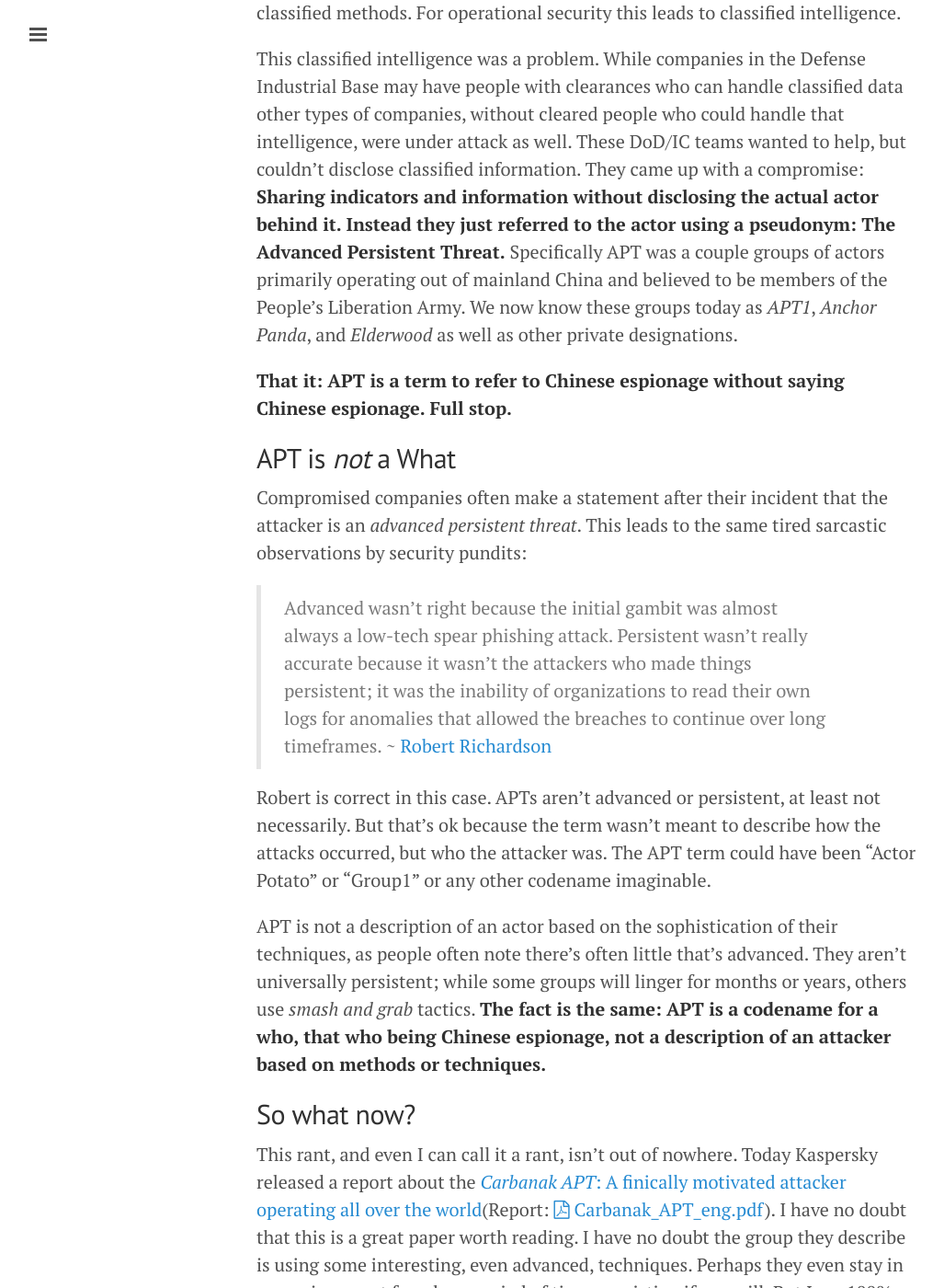
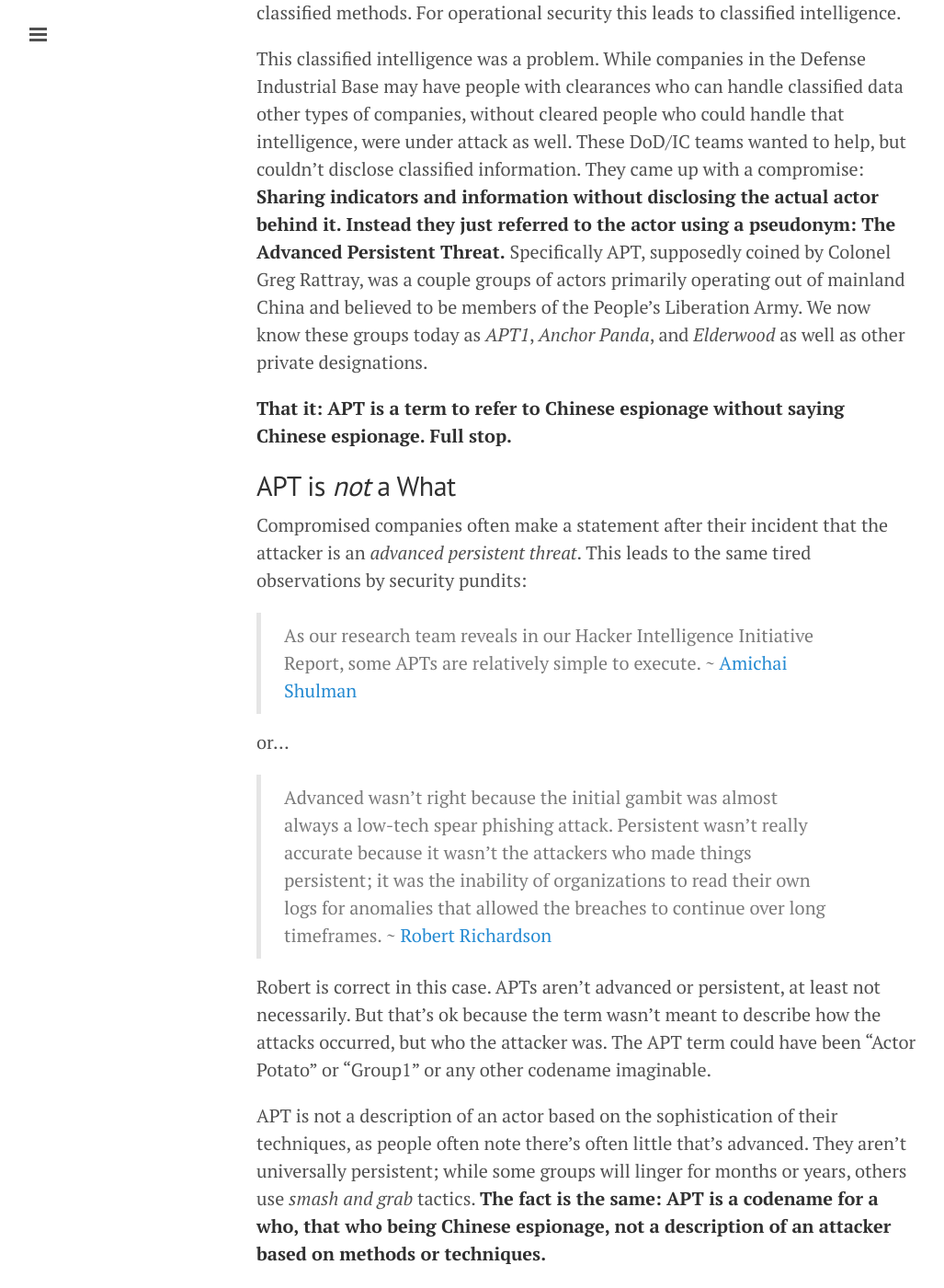
Before and after one commit to sroberts/sroberts.github.io, a Jekyll site: the page built from _posts/2015-02-16-apt-is-a-who-not-a-what.md, in a window 1280 px wide and 1400 px high, scrolled down 871 px. Shown: the whole window at 92% size, without its empty margins (1-1028 px from the left). Built offline with Jekyll 4.4.1, drawn with Linux system fonts in a browser that asks for light colours; nearby versions of some CDN libraries; some of the changed text lies outside the part shown.

Commit message:
added another quote and more spell checking

```diff
--- a/_posts/2015-02-16-apt-is-a-who-not-a-what.md
+++ b/_posts/2015-02-16-apt-is-a-who-not-a-what.md
@@ -17,13 +17,17 @@ My second job after college was working for [Mandiant](https://www.mandiant.com/
 
 This was a weird time, because like today attacks weren't just aimed at military targets but commercial targets as well. AFOSI, as well as other government intelligence & defense groups, were investigating using open source and classified methods. For operational security this leads to classified intelligence.
 
-This classified intelligence was a problem. While companies in the Defense Industrial Base may have people with clearances who can handle classified data other types of companies, without cleared people who could handle that intelligence, were under attack as well. These DoD/IC teams wanted to help, but couldn't disclose classified information.  They came up with a compromise: __Sharing indicators and information without disclosing the actual actor behind it. Instead they just referred to the actor using a pseudonym: The Advanced Persistent Threat.__ Specifically APT was a couple groups of actors primarily operating out of mainland China and believed to be members of the People's Liberation Army. We now know these groups today as _APT1_, _Anchor Panda_, and _Elderwood_ as well as other private designations.
+This classified intelligence was a problem. While companies in the Defense Industrial Base may have people with clearances who can handle classified data other types of companies, without cleared people who could handle that intelligence, were under attack as well. These DoD/IC teams wanted to help, but couldn't disclose classified information.  They came up with a compromise: __Sharing indicators and information without disclosing the actual actor behind it. Instead they just referred to the actor using a pseudonym: The Advanced Persistent Threat.__ Specifically APT, supposedly coined by Colonel Greg Rattray, was a couple groups of actors primarily operating out of mainland China and believed to be members of the People's Liberation Army. We now know these groups today as _APT1_, _Anchor Panda_, and _Elderwood_ as well as other private designations.
 
 __That it: APT is a term to refer to Chinese espionage without saying Chinese espionage. Full stop.__
 
 ## APT is _not_ a What
 
-Compromised companies often make a statement after their incident that the attacker is an _advanced persistent threat_. This leads to the same tired sarcastic observations by security pundits:
+Compromised companies often make a statement after their incident that the attacker is an _advanced persistent threat_. This leads to the same tired observations by security pundits:
+
+> As our research team reveals in our Hacker Intelligence Initiative Report, some APTs are relatively simple to execute. ~ [Amichai Shulman](http://www.scmagazineuk.com/apts-not-as-advanced-as-you-might-think/article/345953/)
+
+or...
 
 > Advanced wasn't right because the initial gambit was almost always a low-tech spear phishing attack. Persistent wasn't really accurate because it wasn't the attackers who made things persistent; it was the inability of organizations to read their own logs for anomalies that allowed the breaches to continue over long timeframes. ~ [Robert Richardson](http://searchsecurity.techtarget.com/opinion/Advanced-persistent-threats-Has-the-industry-moved-on)
 
@@ -33,14 +37,14 @@ APT is not a description of an actor based on the sophistication of their techni
 
 ## So what now?
 
-This rant, and even I can call it a rant, isn't out of nowhere. Today Kaspersky released a report about the [_Carbanak APT_: A finically motivated attacker operating all over the world](http://securelist.com/blog/research/68732/the-great-bank-robbery-the-carbanak-apt/)(Report: [<i class="fa fa-file-pdf-o"></i> Carbanak_APT_eng.pdf](http://25zbkz3k00wn2tp5092n6di7b5k.wpengine.netdna-cdn.com/files/2015/02/Carbanak_APT_eng.pdf)). I have no doubt that this is a great paper worth reading. I have no doubt the group they describe is using some interesting, even advanced, techniques. Perhaps they even stay in an environment for a long period of time, persisting if you will. But I am 100% certain this is a misuse of the term APT.
+This rant, and even I can call it a rant, isn't out of nowhere. Today Kaspersky released a report about the [_Carbanak APT_: A financially motivated attacker operating all over the world](http://securelist.com/blog/research/68732/the-great-bank-robbery-the-carbanak-apt/)(Report: [<i class="fa fa-file-pdf-o"></i> Carbanak_APT_eng.pdf](http://25zbkz3k00wn2tp5092n6di7b5k.wpengine.netdna-cdn.com/files/2015/02/Carbanak_APT_eng.pdf)). I have no doubt that this is a great paper worth reading. I have no doubt the group they describe is using some interesting, even advanced, techniques. Perhaps they even stay in an environment for a long period of time, persisting if you will. But I am 100% certain this is a misuse of the term APT.
 
 __APT has moved away from its original definition, from a term of art to a term of marketing. It's not descriptive, except to say that the solution has to include hundreds of thousands of dollars in professional services, endpoint monitoring, intelligence portals, and feeds with millions of indicators.__
 
 We need a better set of taxonomy, an honest taxonomy, for referring to these attackers. I'll kick things off with:
 
 - State Sponsored Espionage (What we now call APT)
-- Finically Motivated Criminals
+- Financially Motivated Criminals
 - Nationalist Activist
 - Criminal Activist (So called Hactivists)
 
```
